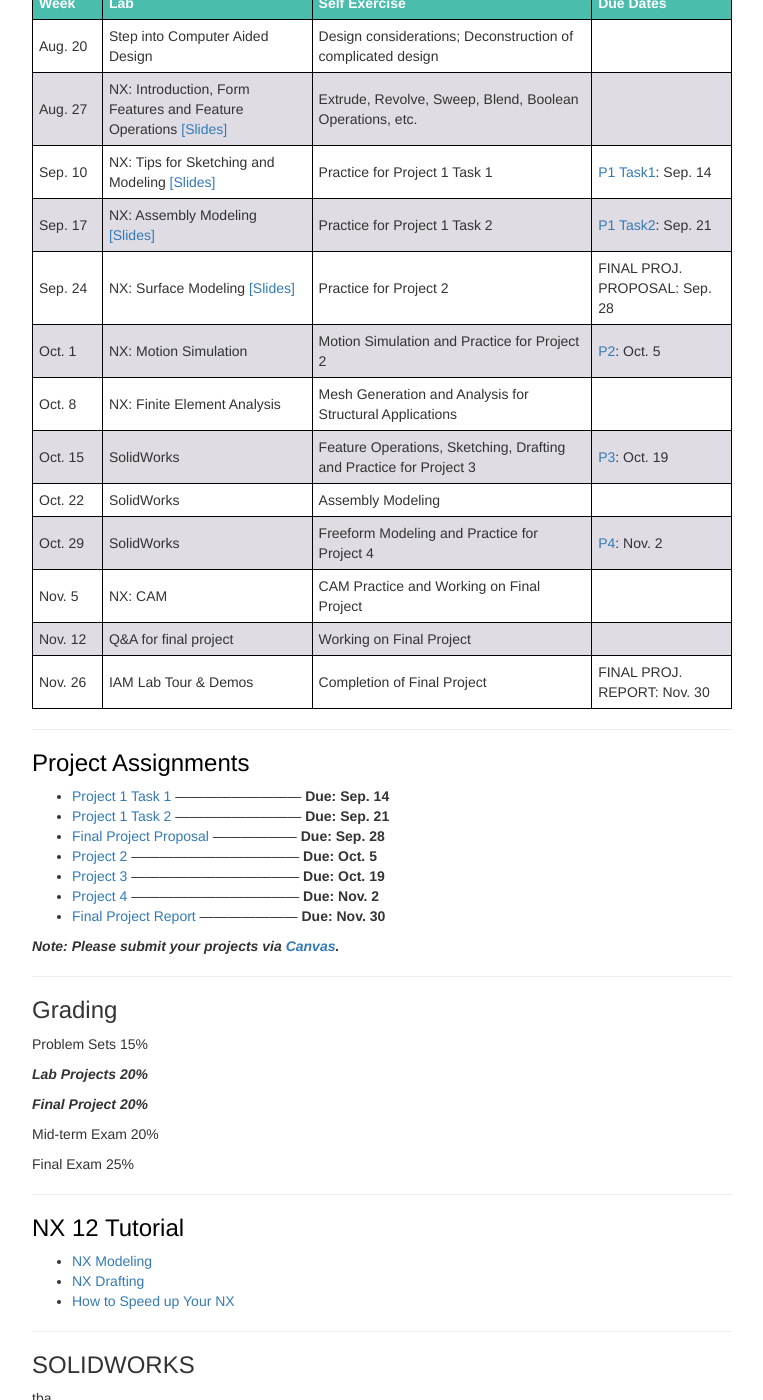
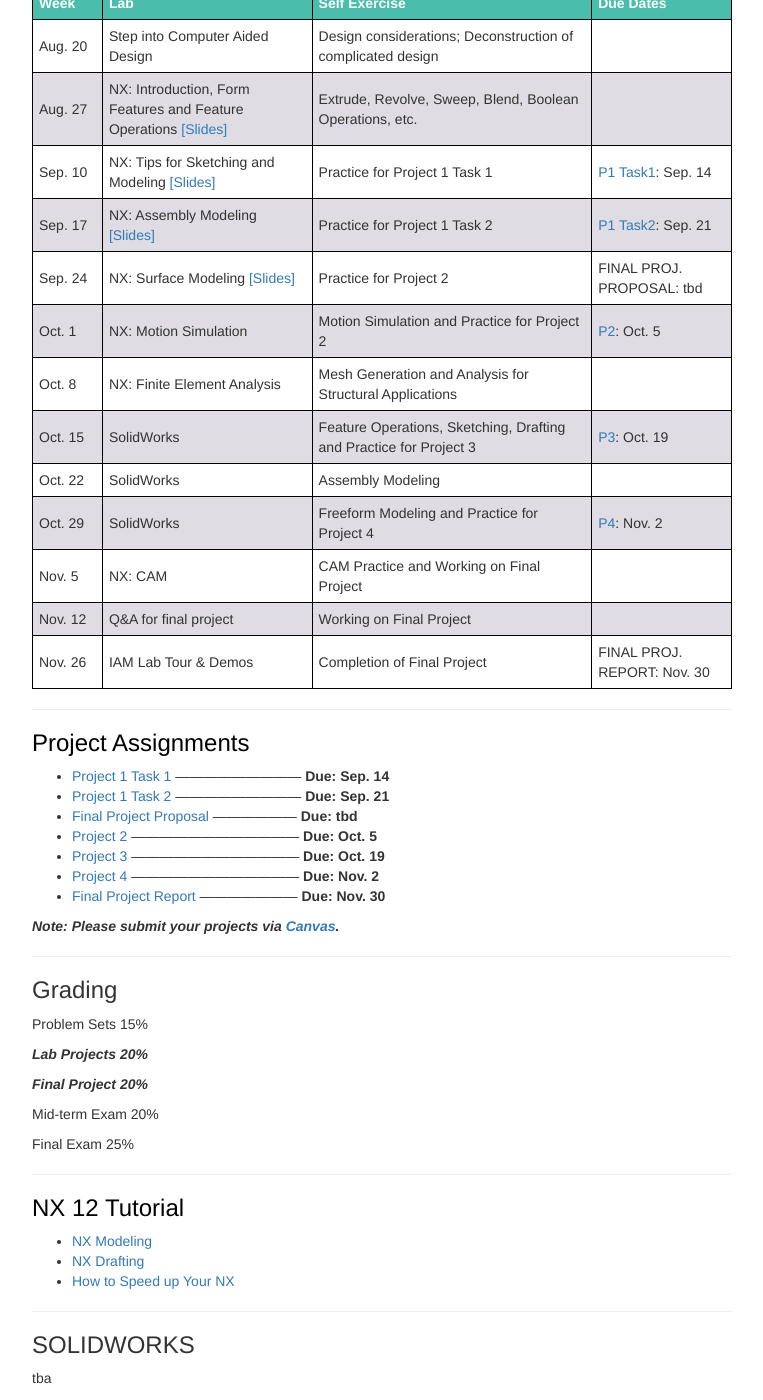
Before and after one commit to me5763/lab-fs19, a Jekyll site: the page built from index.md, in a window 1280 px wide and 1400 px high, scrolled down 1021 px. Shown: the whole window, without its empty margins (258-1021 px from the left). Built offline with Jekyll 4.4.1, drawn with Linux system fonts in a browser that asks for light colours; nearby versions of some CDN libraries.

Commit message:
update index

```diff
--- a/index.md
+++ b/index.md
@@ -79,7 +79,7 @@ Office Hours: M & W 3:00PM-4:00PM
 <td markdown="span">Sep. 24</td>
 <td markdown="span">NX: Surface Modeling [[Slides]](https://docs.google.com/presentation/d/1f7K0fsQqebuXRI0zJUaQ8ZKPuUahLUMiYlW2P3GmPmA/edit?usp=sharing)</td>
 <td markdown="span">Practice for Project 2</td>
-<td markdown="span">FINAL PROJ. PROPOSAL: Sep. 28</td>
+<td markdown="span">FINAL PROJ. PROPOSAL: tbd</td>
 </tr>
 
 <tr>
@@ -149,7 +149,7 @@ Office Hours: M & W 3:00PM-4:00PM
 
 - [Project 1 Task 1](pages/project-1.html#task-1) --------------------------- **Due: Sep. 14**
 - [Project 1 Task 2](pages/project-1.html#task-2) --------------------------- **Due: Sep. 21**
-- [Final Project Proposal](#) ------------------ **Due: Sep. 28**
+- [Final Project Proposal](#) ------------------ **Due: tbd**
 - [Project 2](pages/project-2-bottle.html) ------------------------------------ **Due: Oct. 5**
 - [Project 3](pages/project-3.html) ------------------------------------ **Due: Oct. 19**
 - [Project 4](pages/project-4.html) ------------------------------------ **Due: Nov. 2**
```
